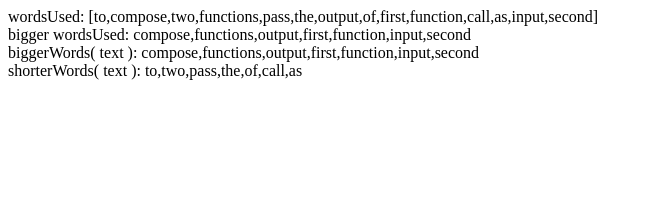
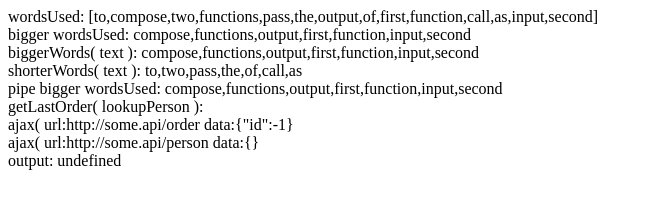
Before and after one commit to ustutz/Functional_Light_Haxe, a plain HTML site: page 04_Composing_Functions/bin/index.html in a window 1280 px wide. Shown: the whole page, without its empty margins (0-652 px from the left). Drawn offline with Linux system fonts and the light colour scheme.

Commit message:
pipe, revisiting points

```diff
--- a/04_Composing_Functions/bin/composing.js
+++ b/04_Composing_Functions/bin/composing.js
@@ -21,6 +21,8 @@ Main.main = function() {
 	Main.outputToInputExample();
 	Main.skipWordsExample();
 	Main.skipWordsExample2();
+	Main.pipeExample();
+	Main.revisitingPointsExample();
 };
 Main.words = function(str) {
 	var alpha = function(v) {
@@ -41,7 +43,7 @@ Main.unique = function(list) {
 	return uniqList;
 };
 Main.outputToInputExample = function() {
-	haxe_Log.trace("wordsUsed: " + Std.string(Main.unique(Main.words("To compose two functions together, pass the output of the first function call as the input of the second function call."))),{ fileName : "Main.hx", lineNumber : 52, className : "Main", methodName : "outputToInputExample"});
+	haxe_Log.trace("wordsUsed: " + Std.string(Main.unique(Main.words("To compose two functions together, pass the output of the first function call as the input of the second function call."))),{ fileName : "Main.hx", lineNumber : 55, className : "Main", methodName : "outputToInputExample"});
 };
 Main.skipShortWords = function(list) {
 	var filteredList = [];
@@ -56,7 +58,7 @@ Main.skipShortWords = function(list) {
 	return filteredList;
 };
 Main.skipWordsExample = function() {
-	haxe_Log.trace("bigger wordsUsed: " + FnLight.compose(Main.skipShortWords,Main.unique,Main.words)("To compose two functions together, pass the output of the first function call as the input of the second function call.") + " ",{ fileName : "Main.hx", lineNumber : 75, className : "Main", methodName : "skipWordsExample"});
+	haxe_Log.trace("bigger wordsUsed: " + FnLight.compose(Main.skipShortWords,Main.unique,Main.words)("To compose two functions together, pass the output of the first function call as the input of the second function call.") + " ",{ fileName : "Main.hx", lineNumber : 78, className : "Main", methodName : "skipWordsExample"});
 };
 Main.skipLongWords = function(list) {
 	var filteredList = [];
@@ -74,8 +76,30 @@ Main.skipWordsExample2 = function() {
 	var filterWords = FnLight.partialRight(FnLight.compose,Main.unique,Main.words);
 	var biggerWords = filterWords(Main.skipShortWords);
 	var shorterWords = filterWords(Main.skipLongWords);
-	haxe_Log.trace("biggerWords( text ): " + biggerWords("To compose two functions together, pass the output of the first function call as the input of the second function call."),{ fileName : "Main.hx", lineNumber : 99, className : "Main", methodName : "skipWordsExample2"});
-	haxe_Log.trace("shorterWords( text ): " + shorterWords("To compose two functions together, pass the output of the first function call as the input of the second function call."),{ fileName : "Main.hx", lineNumber : 100, className : "Main", methodName : "skipWordsExample2"});
+	haxe_Log.trace("biggerWords( text ): " + biggerWords("To compose two functions together, pass the output of the first function call as the input of the second function call."),{ fileName : "Main.hx", lineNumber : 102, className : "Main", methodName : "skipWordsExample2"});
+	haxe_Log.trace("shorterWords( text ): " + shorterWords("To compose two functions together, pass the output of the first function call as the input of the second function call."),{ fileName : "Main.hx", lineNumber : 103, className : "Main", methodName : "skipWordsExample2"});
+};
+Main.pipeExample = function() {
+	haxe_Log.trace("pipe bigger wordsUsed: " + FnLight.pipe(Main.words,Main.unique,Main.skipShortWords)("To compose two functions together, pass the output of the first function call as the input of the second function call.") + " ",{ fileName : "Main.hx", lineNumber : 114, className : "Main", methodName : "pipeExample"});
+};
+Main.ajax = function(url,data,callback) {
+	haxe_Log.trace("ajax( url:" + url + " data:" + JSON.stringify(data),{ fileName : "Main.hx", lineNumber : 119, className : "Main", methodName : "ajax"});
+	callback(data);
+};
+Main.output = function(str) {
+	haxe_Log.trace("output: " + str,{ fileName : "Main.hx", lineNumber : 124, className : "Main", methodName : "output"});
+};
+Main.revisitingPointsExample = function() {
+	var getPerson = FnLight.partial(Main.ajax,"http://some.api/person");
+	var getLastOrder = FnLight.partial(Main.ajax,"http://some.api/order",{ id : -1});
+	var prop = function(name,obj) {
+		return obj.name;
+	};
+	var lookupPerson = FnLight.compose(FnLight.partialRight(getPerson,FnLight.compose(Main.output,FnLight.partial(prop,"name"))),FnLight.partial(function(name1,value) {
+		return { name : value};
+	},"id"),FnLight.partial(prop,"personId"));
+	haxe_Log.trace("getLastOrder( lookupPerson ):",{ fileName : "Main.hx", lineNumber : 147, className : "Main", methodName : "revisitingPointsExample"});
+	getLastOrder(lookupPerson);
 };
 Math.__name__ = true;
 var Std = function() { };
--- a/04_Composing_Functions/bin/index.html
+++ b/04_Composing_Functions/bin/index.html
@@ -8,7 +8,8 @@
 	<script type="text/javascript">
 		var FnLight = new function() {
 
-			this.compose = function(...fns) {
+			// first compose
+/*			this.compose = function(...fns) {
 				return function composed(result){
 					// copy the array of functions
 					var list = fns.slice();
@@ -22,6 +23,41 @@
 					return result;
 				};
 			}
+*/
+
+			// compose with reduce
+/*			this.compose = function(...fns) {
+				return function composed(result){
+					return fns.reverse().reduce( function reducer(result,fn){
+						return fn( result );
+					}, result );
+				};
+			}
+*/
+
+			// compose with first function with multiple arguments
+			this.compose = function(...fns) {
+				return fns.reverse().reduce( function reducer(fn1,fn2){
+					return function composed(...args){
+						return fn2( fn1( ...args ) );
+					};
+				} );
+			}
+
+			// compose with recursion
+/*			this.compose = function(...fns) {
+				// pull off the last two arguments
+				var [ fn1, fn2, ...rest ] = fns.reverse();
+
+				var composedFn = function composed(...args){
+					return fn2( fn1( ...args ) );
+				};
+
+				if (rest.length == 0) return composedFn;
+
+				return compose( ...rest.reverse(), composedFn );
+			}
+*/
 
 			this.curry = function(fn,arity = fn.length) {
 				return (function nextCurried(prevArgs){
@@ -65,17 +101,36 @@
 				};
 			}
 
+			this.partialRight = function(fn, ...presetArgs) {
+				return this.reverseArgs(
+					this.partial( this.reverseArgs(fn), ...presetArgs.reverse() )
+				);
+			}
+
+			// pipe
+			this.pipe = function(...fns) {
+				return function piped(result){
+					var list = fns.slice();
+
+					while (list.length > 0) {
+						// take the first function from the list
+						// and execute it
+						result = list.shift()( result );
+					}
+
+					return result;
+				};
+			}
+
 			this.reverseArgs = function(fn) {
 				return function argsReversed(...args){
 					return fn( ...args.reverse() );
 				};
 			}
 
-			this.partialRight = function(fn, ...presetArgs) {
-				return this.reverseArgs(
-					this.partial( this.reverseArgs(fn), ...presetArgs.reverse() )
-				);
-			}
+			// pipe as arguments-reversal of compose
+			// not working
+			//var this.pipe = this.reverseArgs( this.compose );
 
 			this.sum = function(...args) {
 				var sum = 0;
```
Also changed, not shown: 2 other files.
